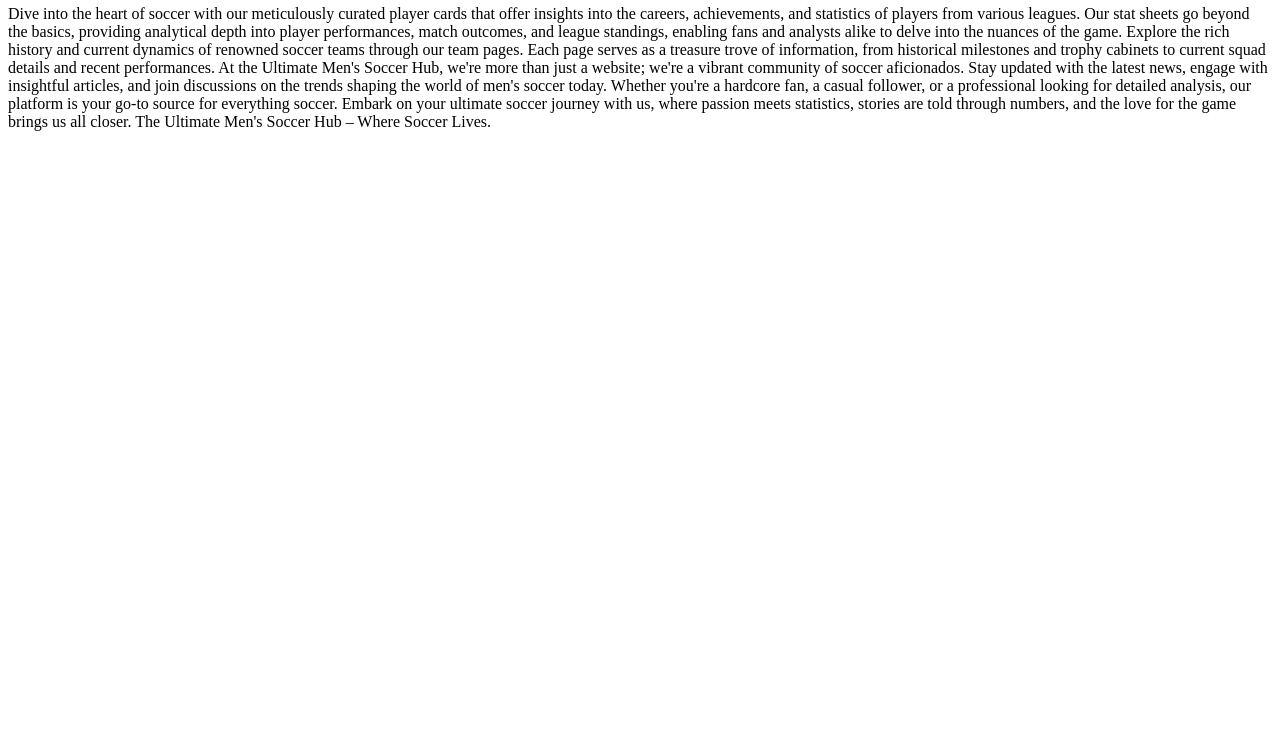
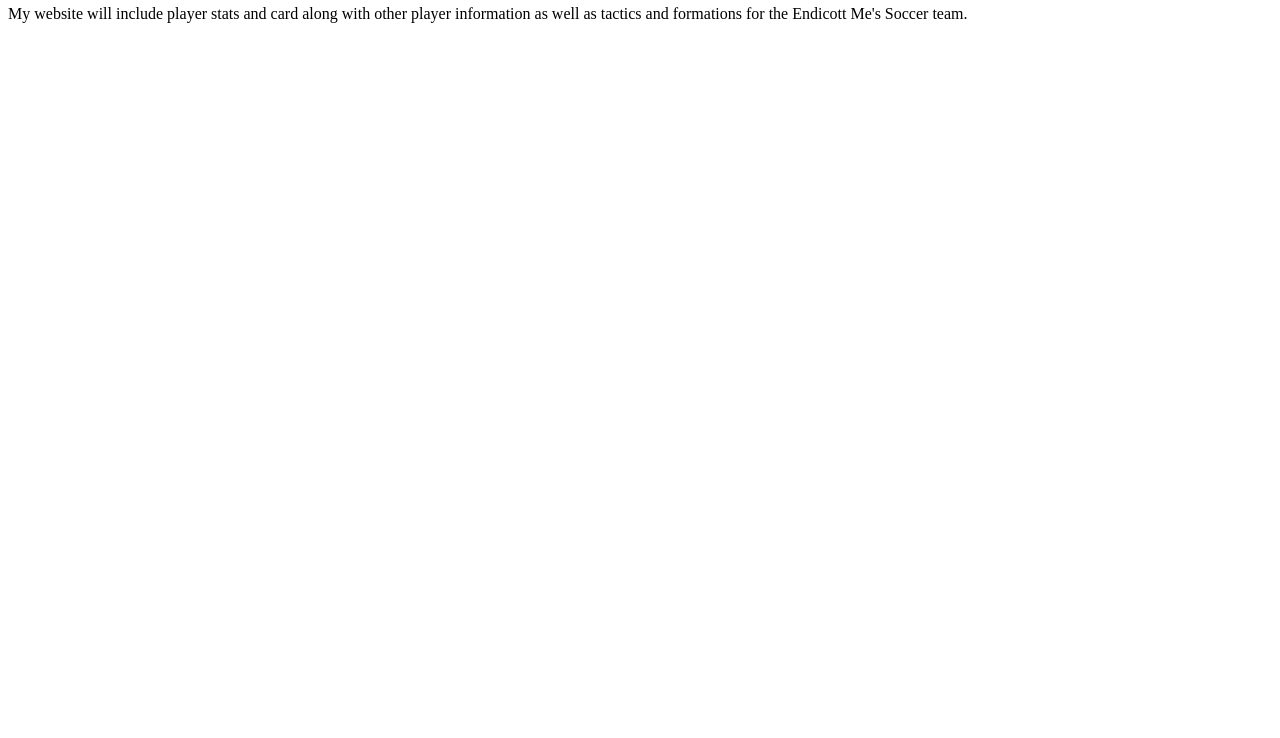
Before and after one commit to keveendelgado/soccerwebsite, a plain HTML site: page index.html in a window 1280 px wide. Shown: the part 62-800 px from the top of the page. Drawn offline with Linux system fonts and the light colour scheme.

Commit message:
initial commit 2

```diff
--- a/index.html
+++ b/index.html
@@ -13,13 +13,7 @@
     </header>
     <main>
         <p>
-            Dive into the heart of soccer with our meticulously curated player cards that offer insights into the careers, achievements, and statistics of players from various leagues. Our stat sheets go beyond the basics, providing analytical depth into player performances, match outcomes, and league standings, enabling fans and analysts alike to delve into the nuances of the game.
-
-Explore the rich history and current dynamics of renowned soccer teams through our team pages. Each page serves as a treasure trove of information, from historical milestones and trophy cabinets to current squad details and recent performances.
-
-At the Ultimate Men's Soccer Hub, we're more than just a website; we're a vibrant community of soccer aficionados. Stay updated with the latest news, engage with insightful articles, and join discussions on the trends shaping the world of men's soccer today. Whether you're a hardcore fan, a casual follower, or a professional looking for detailed analysis, our platform is your go-to source for everything soccer.
-
-Embark on your ultimate soccer journey with us, where passion meets statistics, stories are told through numbers, and the love for the game brings us all closer. The Ultimate Men's Soccer Hub – Where Soccer Lives.
+My website will include player stats and card along with other player information as well as tactics and formations for the Endicott Me's Soccer team.
         </p>
     </main>
 </body>
```
